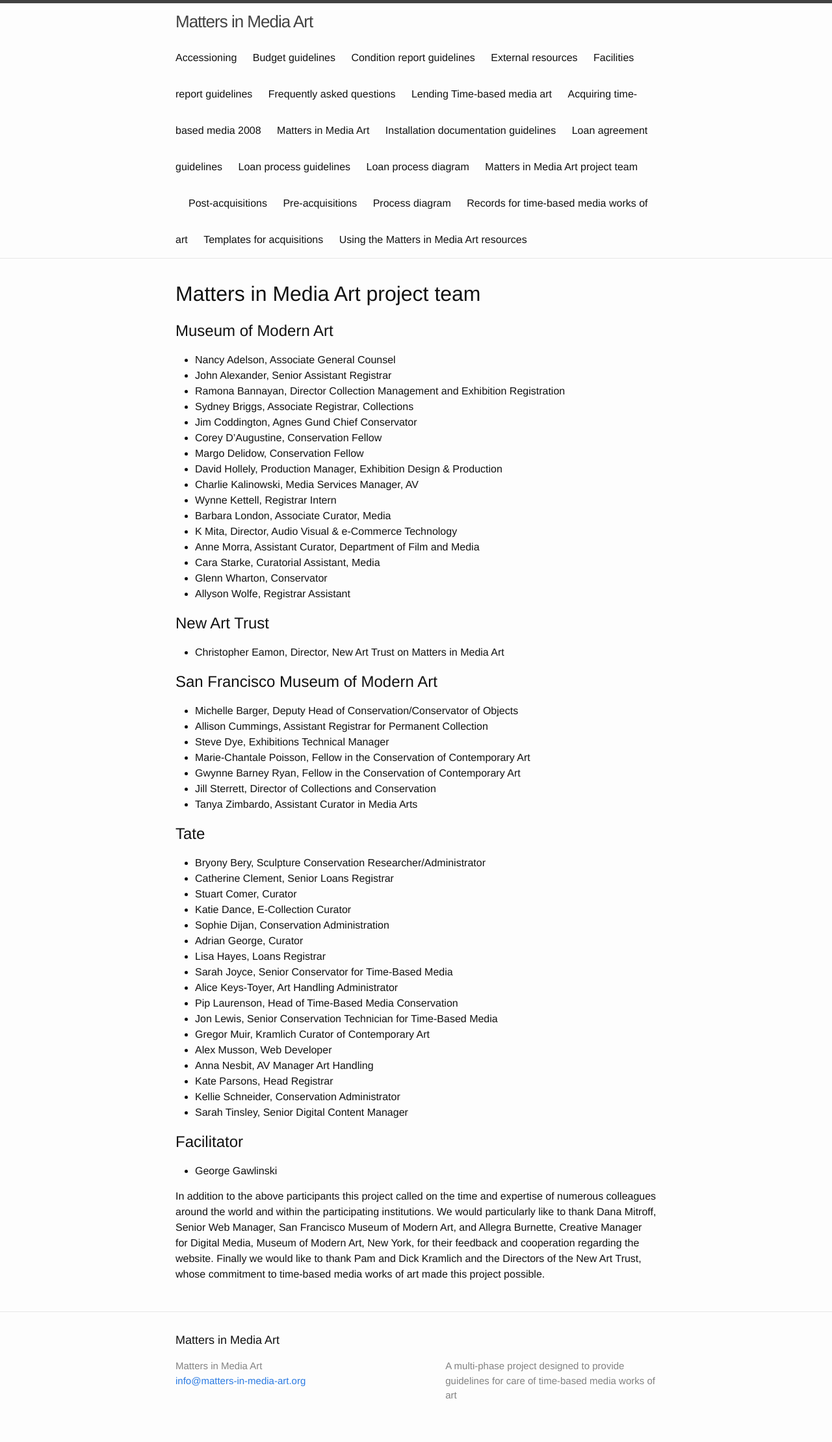
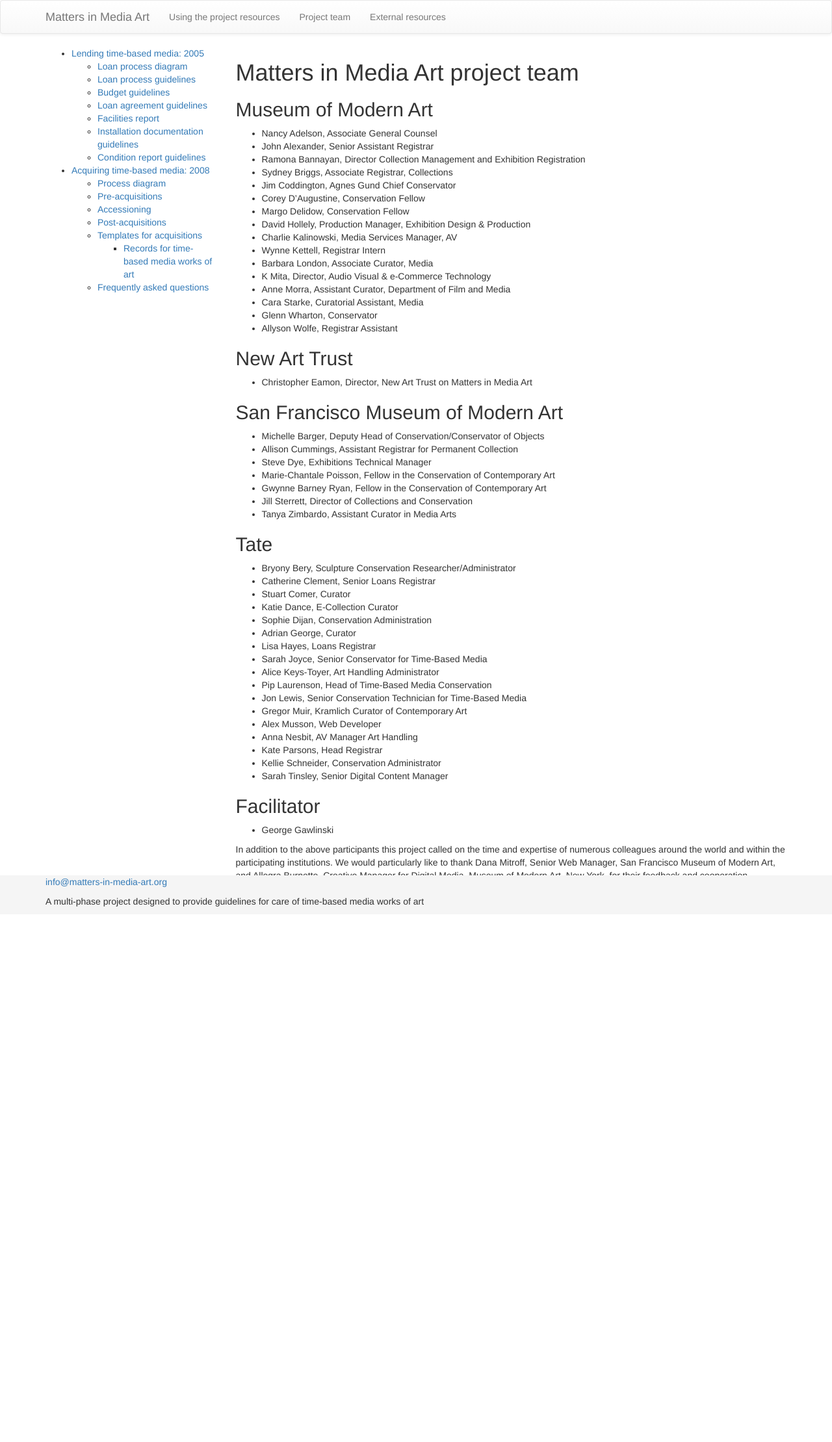
Before and after one commit to matters-in-media-art/mattersinmediaart.org, a Jekyll site: the page built from matters-media-art-project-team.md, in a window 1280 px wide. Shown: the whole page at 65% size. Built offline with Jekyll 4.4.1, drawn with Linux system fonts in a browser that asks for light colours; nearby versions of some CDN libraries; after the commit the page ends 1407 px from its top, so only the background shows below that.

Commit message:
finished basic nav

```diff
--- a/_includes/footer.html
+++ b/_includes/footer.html
@@ -1,26 +1,11 @@
-<footer class="site-footer">
-
-  <div class="wrapper">
-
-    <h2 class="footer-heading">{{ site.title }}</h2>
-
-    <div class="footer-col-wrapper">
-      <div class="footer-col  footer-col-1">
-        <ul class="contact-list">
-          <li>{{ site.title }}</li>
-          <li><a href="mailto:{{ site.email }}">{{ site.email }}</a></li>
-        </ul>
-      </div>
-
-      <div class="footer-col  footer-col-2">
+<footer class="footer">
+  <div class="container">
+    <a href="mailto:{{ site.email }}">{{ site.email }}</a>
         <ul class="social-media-list">
           {% if site.github_username %}
           <li>
             <a href="https://github.com/{{ site.github_username }}">
               <span class="icon  icon--github">
-                <svg viewBox="0 0 16 16">
-                  <path fill="#828282" d="M7.999,0.431c-4.285,0-7.76,3.474-7.76,7.761 c0,3.428,2.223,6.337,5.307,7.363c0.388,0.071,0.53-0.168,0.53-0.374c0-0.184-0.007-0.672-0.01-1.32 c-2.159,0.469-2.614-1.04-2.614-1.04c-0.353-0.896-0.862-1.135-0.862-1.135c-0.705-0.481,0.053-0.472,0.053-0.472 c0.779,0.055,1.189,0.8,1.189,0.8c0.692,1.186,1.816,0.843,2.258,0.645c0.071-0.502,0.271-0.843,0.493-1.037 C4.86,11.425,3.049,10.76,3.049,7.786c0-0.847,0.302-1.54,0.799-2.082C3.768,5.507,3.501,4.718,3.924,3.65 c0,0,0.652-0.209,2.134,0.796C6.677,4.273,7.34,4.187,8,4.184c0.659,0.003,1.323,0.089,1.943,0.261 c1.482-1.004,2.132-0.796,2.132-0.796c0.423,1.068,0.157,1.857,0.077,2.054c0.497,0.542,0.798,1.235,0.798,2.082 c0,2.981-1.814,3.637-3.543,3.829c0.279,0.24,0.527,0.713,0.527,1.437c0,1.037-0.01,1.874-0.01,2.129 c0,0.208,0.14,0.449,0.534,0.373c3.081-1.028,5.302-3.935,5.302-7.362C15.76,3.906,12.285,0.431,7.999,0.431z"/>
-                </svg>
               </span>
 
               <span class="username">{{ site.github_username }}</span>
@@ -32,10 +17,7 @@
           <li>
             <a href="https://twitter.com/{{ site.twitter_username }}">
               <span class="icon  icon--twitter">
-                <svg viewBox="0 0 16 16">
-                  <path fill="#828282" d="M15.969,3.058c-0.586,0.26-1.217,0.436-1.878,0.515c0.675-0.405,1.194-1.045,1.438-1.809
-                  c-0.632,0.375-1.332,0.647-2.076,0.793c-0.596-0.636-1.446-1.033-2.387-1.033c-1.806,0-3.27,1.464-3.27,3.27 c0,0.256,0.029,0.506,0.085,0.745C5.163,5.404,2.753,4.102,1.14,2.124C0.859,2.607,0.698,3.168,0.698,3.767 c0,1.134,0.577,2.135,1.455,2.722C1.616,6.472,1.112,6.325,0.671,6.08c0,0.014,0,0.027,0,0.041c0,1.584,1.127,2.906,2.623,3.206 C3.02,9.402,2.731,9.442,2.433,9.442c-0.211,0-0.416-0.021-0.615-0.059c0.416,1.299,1.624,2.245,3.055,2.271 c-1.119,0.877-2.529,1.4-4.061,1.4c-0.264,0-0.524-0.015-0.78-0.046c1.447,0.928,3.166,1.469,5.013,1.469 c6.015,0,9.304-4.983,9.304-9.304c0-0.142-0.003-0.283-0.009-0.423C14.976,4.29,15.531,3.714,15.969,3.058z"/>
-                </svg>
+
               </span>
 
               <span class="username">{{ site.twitter_username }}</span>
@@ -43,13 +25,7 @@
           </li>
           {% endif %}
         </ul>
-      </div>
 
-      <div class="footer-col  footer-col-3">
         <p class="text">{{ site.description }}</p>
-      </div>
-    </div>
-
   </div>
-
 </footer>
--- a/_includes/head.html
+++ b/_includes/head.html
@@ -6,7 +6,18 @@
   <title>{% if page.title %}{{ page.title }}{% else %}{{ site.title }}{% endif %}</title>
   <meta name="description" content="{% if page.excerpt %}{{ page.excerpt | strip_html | strip_newlines | truncate: 160 }}{% else %}{{ site.description }}{% endif %}">
 
-  <link rel="stylesheet" href="{{ "/css/main.css" | prepend: site.baseurl }}">
+  <link rel="stylesheet" href="{{site.baseurl}}/css/custom.css">
+
+  <script src="https://ajax.googleapis.com/ajax/libs/jquery/2.1.3/jquery.min.js"></script>
+
+	<!-- Latest compiled and minified CSS -->
+	<link rel="stylesheet" href="https://maxcdn.bootstrapcdn.com/bootstrap/3.3.5/css/bootstrap.min.css">
+
+	<!-- Optional theme -->
+	<link rel="stylesheet" href="https://maxcdn.bootstrapcdn.com/bootstrap/3.3.5/css/bootstrap-theme.min.css">
+
+	<!-- Latest compiled and minified JavaScript -->
+	<script src="https://maxcdn.bootstrapcdn.com/bootstrap/3.3.5/js/bootstrap.min.js"></script>
   <link rel="canonical" href="{{ page.url | replace:'index.html','' | prepend: site.baseurl | prepend: site.url }}">
   <link rel="alternate" type="application/rss+xml" title="{{ site.title }}" href="{{ "/feed.xml" | prepend: site.baseurl | prepend: site.url }}" />
 </head>
--- a/_includes/header.html
+++ b/_includes/header.html
@@ -2,15 +2,40 @@
 
   <div class="wrapper">
 
-    <a class="site-title" href="{{ site.baseurl }}/">{{ site.title }}</a>
+    <a class="site-title" href="{{ site.baseurl }}/"></a>
 
-    <nav class="site-nav">
+
+<nav class="navbar navbar-default">
+  <div class="container">
+    <!-- Brand and toggle get grouped for better mobile display -->
+    <div class="navbar-header">
+      <button type="button" class="navbar-toggle collapsed" data-toggle="collapse" data-target="#bs-example-navbar-collapse-1" aria-expanded="false">
+        <span class="sr-only">Toggle navigation</span>
+        <span class="icon-bar"></span>
+        <span class="icon-bar"></span>
+        <span class="icon-bar"></span>
+      </button>
+      <a class="navbar-brand" href="{{ site.baseurl }}/">{{ site.title }}</a>
+    </div>
+
+    <!-- Collect the nav links, forms, and other content for toggling -->
+    <div class="collapse navbar-collapse" id="bs-example-navbar-collapse-1">
+      <ul class="nav navbar-nav">
+        <li><a href="{{ site.baseurl }}/using-matters-media-art-resources.html">Using the project resources</a></li>
+        <li><a href="{{ site.baseurl }}/matters-media-art-project-team.html">Project team</a></li>
+        <li><a href="{{ site.baseurl }}/external-resources.html">External resources</a></li>
+
+      </ul>
+
+
+    </div><!-- /.navbar-collapse -->
+  </div><!-- /.container-fluid -->
+</nav>
+
+
+<!--     <nav class="site-nav">
       <a href="#" class="menu-icon">
-        <svg viewBox="0 0 18 15">
-          <path fill="#424242" d="M18,1.484c0,0.82-0.665,1.484-1.484,1.484H1.484C0.665,2.969,0,2.304,0,1.484l0,0C0,0.665,0.665,0,1.484,0 h15.031C17.335,0,18,0.665,18,1.484L18,1.484z"/>
-          <path fill="#424242" d="M18,7.516C18,8.335,17.335,9,16.516,9H1.484C0.665,9,0,8.335,0,7.516l0,0c0-0.82,0.665-1.484,1.484-1.484 h15.031C17.335,6.031,18,6.696,18,7.516L18,7.516z"/>
-          <path fill="#424242" d="M18,13.516C18,14.335,17.335,15,16.516,15H1.484C0.665,15,0,14.335,0,13.516l0,0 c0-0.82,0.665-1.484,1.484-1.484h15.031C17.335,12.031,18,12.696,18,13.516L18,13.516z"/>
-        </svg>
+
       </a>
 
       <div class="trigger">
@@ -20,7 +45,7 @@
           {% endif %}
         {% endfor %}
       </div>
-    </nav>
+    </nav> -->
 
   </div>
 
--- a/_layouts/default.html
+++ b/_layouts/default.html
@@ -7,9 +7,39 @@
 
     {% include header.html %}
 
-    <div class="page-content">
-      <div class="wrapper">
-        {{ content }}
+    <div class="container">
+      <div class="row">
+        <div class="col-md-3">
+          <ul>
+            <li><a href="{{ site.baseurl }}/lending_2005/">Lending time-based media: 2005</a></li>
+              <ul>
+                <li><a href="{{ site.baseurl }}/lending_2005/loan-process.html">Loan process diagram</a></li>
+                <li><a href="{{ site.baseurl }}/lending_2005/loan-process-guidelines.html">Loan process guidelines</a></li>
+                <li><a href="{{ site.baseurl }}/lending_2005/budget-guidelines.html">Budget guidelines</a></li>
+                <li><a href="{{ site.baseurl }}/lending_2005/loan-agreement-guidelines.html">Loan agreement guidelines</a></li>
+                <li><a href="{{ site.baseurl }}/lending_2005/facilities-report-guidelines.html">Facilities report</a></li>
+                <li><a href="{{ site.baseurl }}/lending_2005/installation-documentation-guidelines.html">Installation documentation guidelines</a></li>
+                <li><a href="{{ site.baseurl }}/lending_2005/condition-report-guidelines.html">Condition report guidelines</a></li>
+              </ul>
+            <li><a href="{{ site.baseurl }}/acquiring_2008/">Acquiring time-based media: 2008</a></li>
+            <ul>
+              <li><a href="{{ site.baseurl }}/acquiring_2008/process-diagram.html">Process diagram</a></li>
+              <li><a href="{{ site.baseurl }}/acquiring_2008/pre-acquisitions.html">Pre-acquisitions</a></li>
+              <li><a href="{{ site.baseurl }}/acquiring_2008/accessioning.html">Accessioning</a></li>
+              <li><a href="{{ site.baseurl }}/acquiring_2008/post-acquisitions.html">Post-acquisitions</a></li>
+              <li><a href="{{ site.baseurl }}/acquiring_2008/templates-acquisitions.html">Templates for acquisitions</a></li>
+              <ul>
+                <li><a href="{{ site.baseurl }}/acquiring_2008/records-time-based-media-works-art.html">Records for time-based media works of art</a></li>
+              </ul>
+              <li><a href="{{ site.baseurl }}/acquiring_2008/frequently-asked-questions.html">Frequently asked questions</a></li>
+            </ul>
+          </ul>
+
+
+        </div>
+        <div class="col-md-9">
+          {{ content }}
+        </div>
       </div>
     </div>
 
--- /dev/null
+++ b/css/custom.css
@@ -0,0 +1,16 @@
+html {
+  position: relative;
+  min-height: 100%;
+}
+body {
+  /* Margin bottom by footer height */
+  margin-bottom: 60px;
+}
+.footer {
+  position: absolute;
+  bottom: 0;
+  width: 100%;
+  /* Set the fixed height of the footer here */
+  height: 60px;
+  background-color: #f5f5f5;
+}
```
Also changed, not shown: _layouts/lending-2005.html (added, +35 -0 lines), acquiring_2008/index.md (+0 -2 lines).
